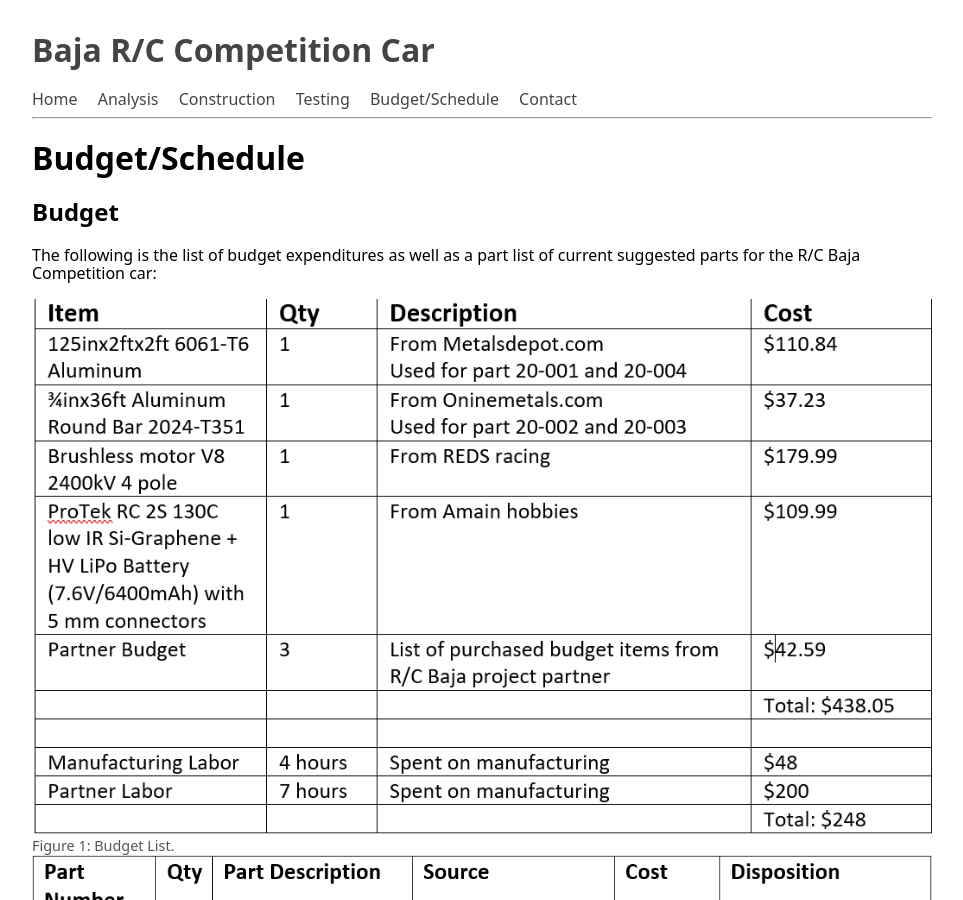
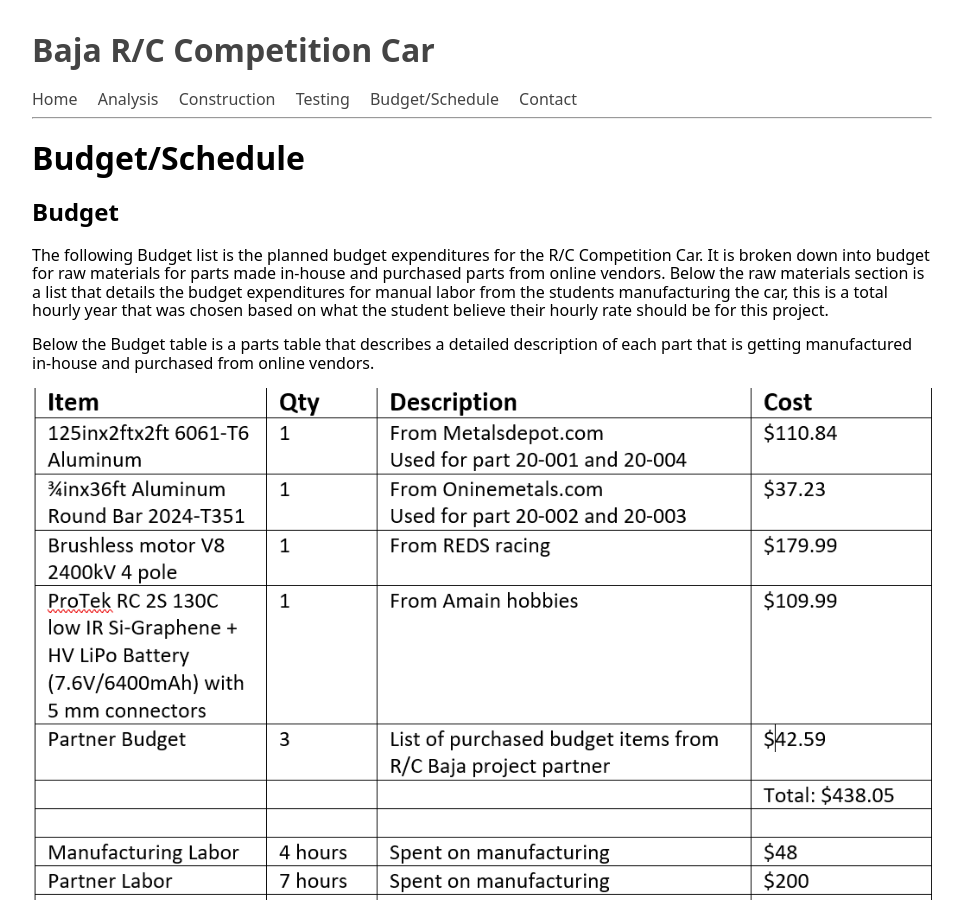
Before and after one commit to aaeygui/aaeygui.github.io, a Jekyll site: the page built from budget-schedule.md, in a window 1280 px wide and 900 px high. Shown: the whole window, without its empty margins (158-1121 px from the left). Built offline with Jekyll 4.4.1, drawn with Linux system fonts in a browser that asks for light colours.

Commit message:
finished budget summary

```diff
--- a/budget-schedule.md
+++ b/budget-schedule.md
@@ -8,7 +8,9 @@ permalink: /budget-schedule/
 
 ## Budget
 
-The following is the list of budget expenditures as well as a part list of current suggested parts for the R/C Baja Competition car:
+The following Budget list is the planned budget expenditures for the R/C Competition Car. It is broken down into budget for raw materials for parts made in-house and purchased parts from online vendors. Below the raw materials section is a list that details the budget expenditures for manual labor from the students manufacturing the car, this is a total hourly year that was chosen based on what the student believe their hourly rate should be for this project.
+
+Below the Budget table is a parts table that describes a detailed description of each part that is getting manufactured in-house and purchased from online vendors.
 
 <figure style="flex:1 1 50%;margin:auto;">
   <img src="{{ '/assets/Budget-table.png' | relative_url }}" alt="Sketch of the device - view 1" style="width:100%;height:auto;">
```
